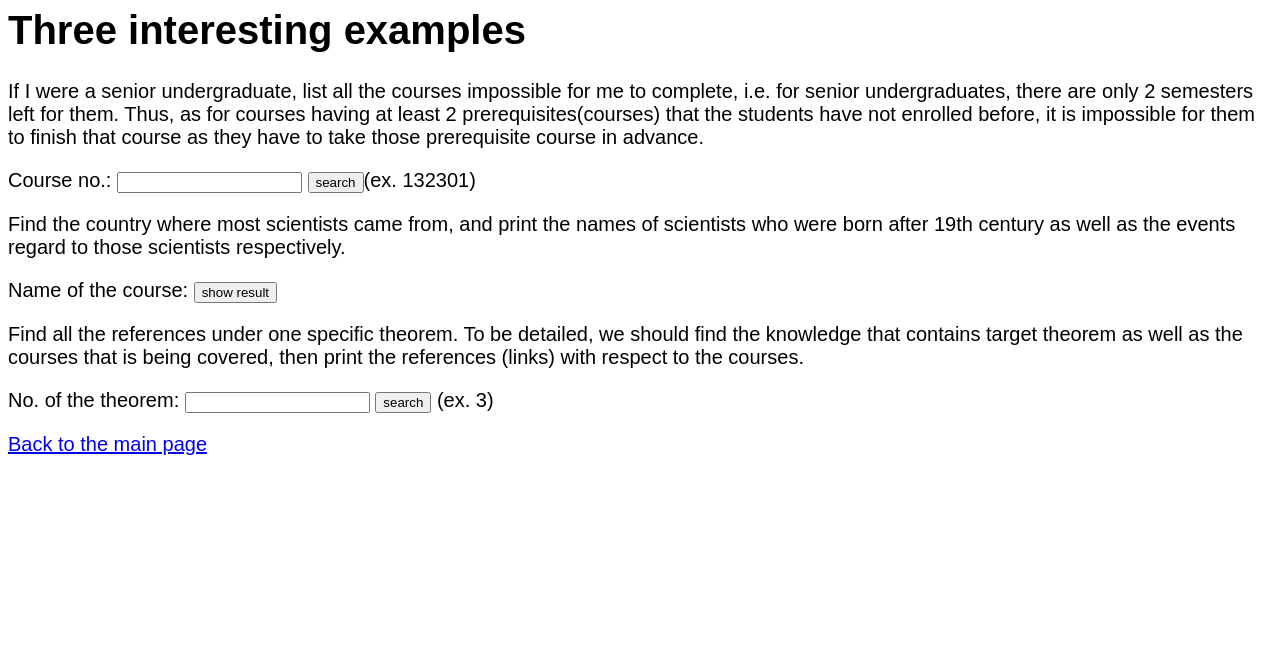
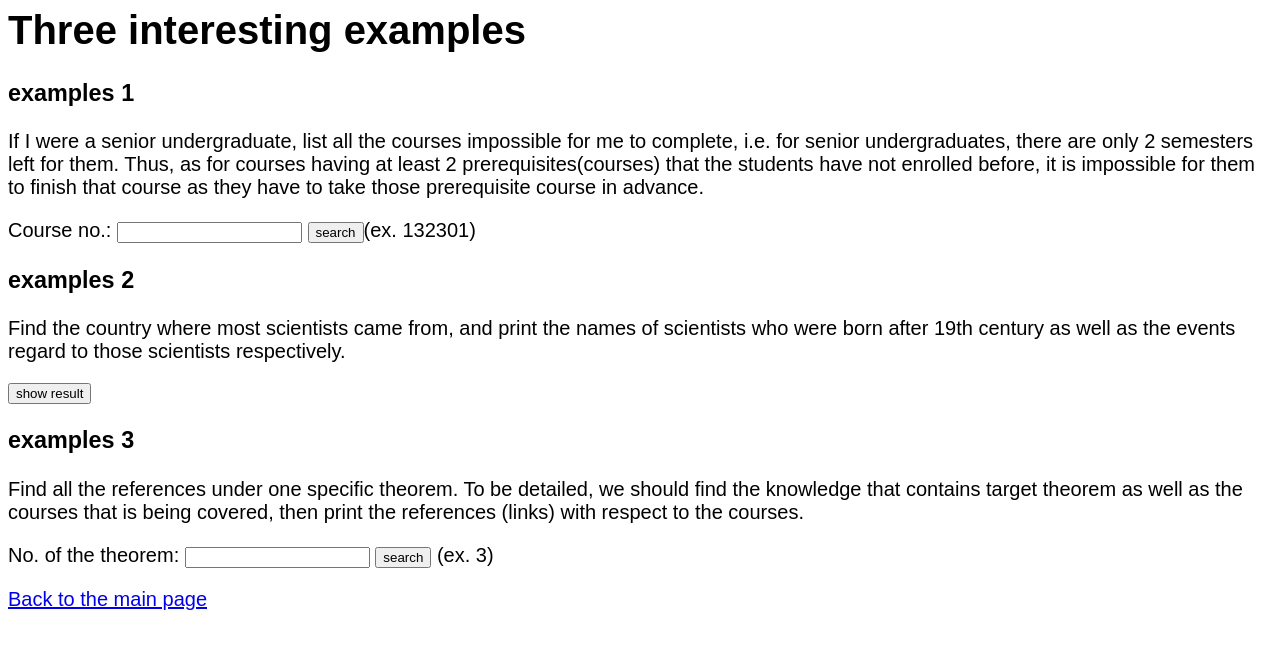
Before and after one commit to tykswtr/cs4111, a Flask app: page /interesting_example in a window 1280 px wide. Shown: the top 649 px of the page. Run offline with Flask 2, Linux system fonts and the light colour scheme; parts of the project's set-up code (start-up, migrations or seed data) failed here and were passed over.

Commit message:
modify interesting_examples

```diff
--- a/server.py
+++ b/server.py
@@ -258,7 +258,6 @@ def example2():
           and nationality in (select nationality from scientist where date_of_birth > '1800-01-01 00:00:00'
           group by nationality having count(*) = (select max(cnt) from (select count(*) as cnt from scientist
           where date_of_birth > '1800-01-01 00:00:00' group by nationality) S))"""
-  print(s)
   cursor = g.conn.execute(s)
   names = []
   for result in cursor:
@@ -279,7 +278,7 @@ def example3():
   cursor = g.conn.execute(s)
   names = []
   for result in cursor:
-    names.append(resuleventt)  # can also be accessed using result[0]
+    names.append(result)  # can also be accessed using result[0]
   cursor.close()
 
   context = dict(data=names)
--- a/templates/example.html
+++ b/templates/example.html
@@ -10,6 +10,7 @@
 <body>
 <h1>Three interesting examples</h1>
 
+<h3>examples 1</h3>
 <form method="POST" action="/example1">
     <p>If I were a senior undergraduate, list all the courses impossible for me to complete,
         i.e. for senior undergraduates, there are only 2 semesters left for them. Thus, as
@@ -18,12 +19,14 @@
     <p>Course no.: <input type="text" name="name"> <input type="submit" value="search">(ex. 132301)</p>
 </form>
 
+<h3>examples 2</h3>
 <form method="POST" action="/example2">
     <p>Find the country where most scientists came from, and print the names of scientists who were born after 19th
         century as well as the events regard to those scientists respectively.</p>
-<p>Name of the course:  <input type="submit" value="show result"></p>
+<p><input type="submit" value="show result"></p>
 </form>
 
+<h3>examples 3</h3>
 <form method="POST" action="/example3">
     <p>Find all the references under one specific theorem. To be detailed, we should find the knowledge that contains
         target theorem as well as the courses that is being covered, then print the references (links) with respect
```
